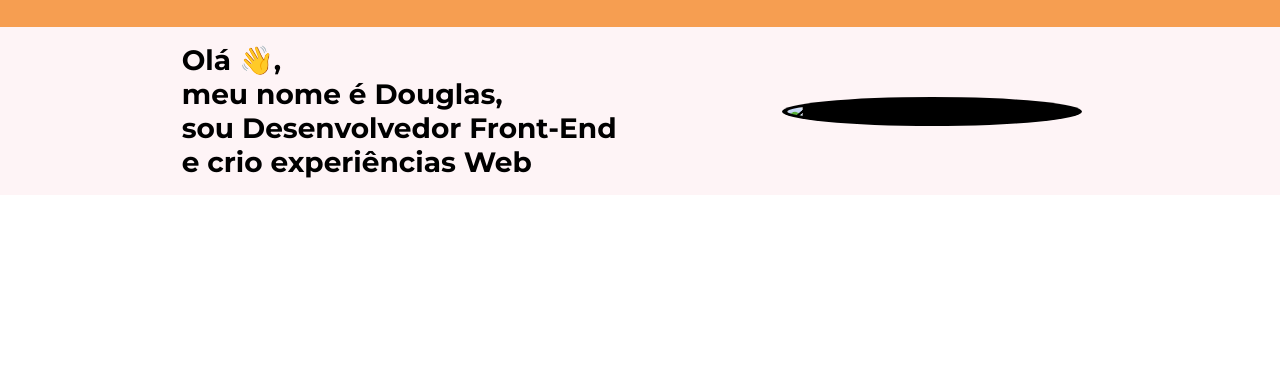
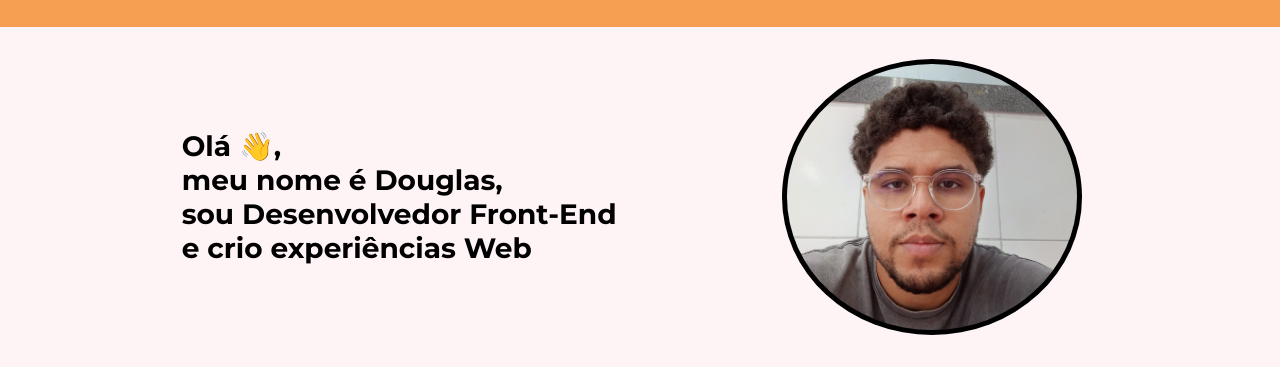
Before and after one commit to douglascaique/Portfolio, a plain HTML site: page index.html in a window 1280 px wide. Shown: the part 72-446 px from the top of the page. Drawn offline with nearby package versions, Linux system fonts and the light colour scheme.

Commit message:
agora vai

```diff
--- a/index.html
+++ b/index.html
@@ -30,7 +30,7 @@
 
       <section class="hero">
         <h2>Olá 👋, <br> meu nome é Douglas,<br> sou <strong>Desenvolvedor Front-End</strong> <br> e crio experiências Web</h2>
-        <img src="Vem-Ser-Tech-atvd1/assets/fotoperfil.jpg" alt="Douglas Caíque" id="fotoperfil" >
+        <img src="/assets/fotoperfil.jpg" alt="Douglas Caíque" id="fotoperfil" >
 
       <!-- <div class="botoes">
         <button>Contratar</button>
```
